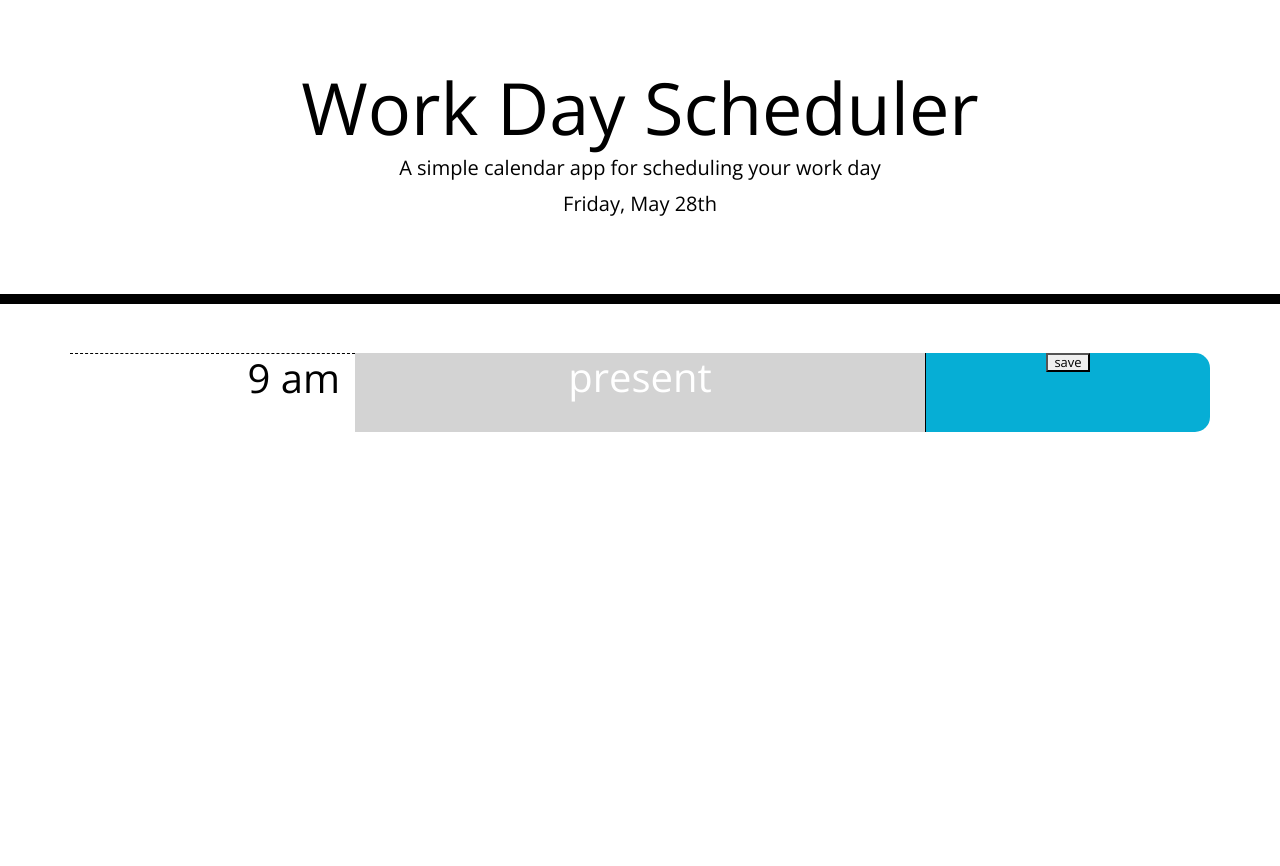
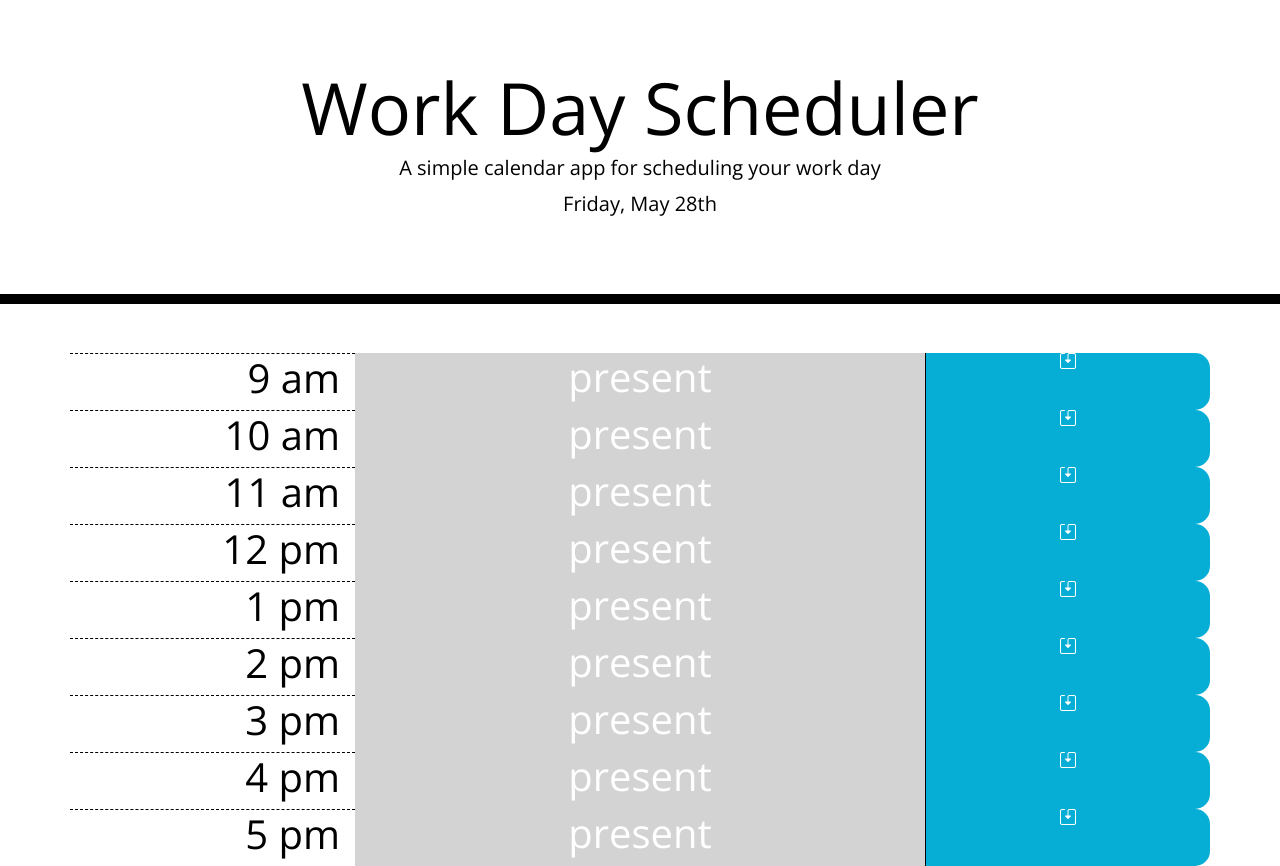
Before and after one commit to ket2310/DayTimer, a plain HTML site: page index.html in a window 1280 px wide. Before the commit the page ends 800 px from the top, so only its background shows below. Drawn offline with nearby package versions, Linux system fonts and the light colour scheme.

Commit message:
We have a calendar.  Now we have to add the functionality to keep track of events during the day.

```diff
--- a/index.html
+++ b/index.html
@@ -8,6 +8,7 @@
       rel="stylesheet"
       href="https://stackpath.bootstrapcdn.com/bootstrap/4.3.1/css/bootstrap.min.css"
     />
+    <link rel="stylesheet" href="https://cdn.jsdelivr.net/npm/bootstrap-icons@1.3.0/font/bootstrap-icons.css">
     <link
       rel="stylesheet"
       href="https://use.fontawesome.com/releases/v5.8.1/css/all.css"
--- a/script.js
+++ b/script.js
@@ -1,31 +1,43 @@
 var today = moment();
 $("#currentDay").text(today.format("dddd, MMMM Do"));
+
 
 var timeFrame = ['past', 'present', 'future'];
 
 var rootEl = $('#root');
-var divHour = $('<div>');
-divHour.addClass('hour col-12 col-md-4 col-lg-3 hour');
+var divHour = new Array();
+var startHour = 9;
+var hourEl = new Array();
+var divTimeFrame = new Array();
+var eventEl = new Array();
+var divSave = new Array();
+var btnSav = new Array();
+var iSave = new Array();
 
-var hourEl = $('<h1>');
-hourEl.text(moment().set('hour', 9).format('h a'));
-hourEl.attr('style', 'text-align: right');
+for (let i = 0; i < 9; i++) {
+    divHour[i] = $('<div>');
+    divHour[i].addClass('hour col-12 col-md-4 col-lg-3 hour');
 
-divHour.append(hourEl);
-rootEl.append(divHour);
+    hourEl[i] = $('<h1>');
+    hourEl[i].text(moment().set('hour', startHour++).format('h a'));
+    hourEl[i].attr('style', 'text-align: right');
 
-var divTimeFrame = $('<div>');
-divTimeFrame.addClass('col-12 col-md-6 col-lg-6 ' + timeFrame[0]);
-var eventEl = $('<h1>');
-eventEl.text('present');
+    divHour[i].append(hourEl[i]);
+    rootEl.append(divHour[i]);
 
-divTimeFrame.append(eventEl);
-rootEl.append(divTimeFrame);
+    divTimeFrame[i] = $('<div>');
+    divTimeFrame[i].addClass('col-12 col-md-6 col-lg-6 ' + timeFrame[0]);
+    eventEl[i] = $('<h1>');
+    eventEl[i].text('present');
 
-var divSave = $('<div>');
-divSave.addClass('class="col-12 col-md-6 col-lg-3 saveBtn');
-var btnSave = $('<button>');
-btnSave.text('save');
-btnSave.attr('style', 'text-align: left; font-size: small');
-divSave.append(btnSave);
-rootEl.append(divSave);
+    divTimeFrame[i].append(eventEl[i]);
+    rootEl.append(divTimeFrame[i]);
+
+    divSave[i] = $('<div>');
+    divSave[i].addClass('class="col-12 col-md-6 col-lg-3 saveBtn bi bi-save2');
+    iSave[i] = $('<i>');
+
+    iSave[i].attr('style', 'text-align: left; font-size: small');
+    divSave[i].append(iSave);
+    rootEl.append(divSave[i]);
+}
```
